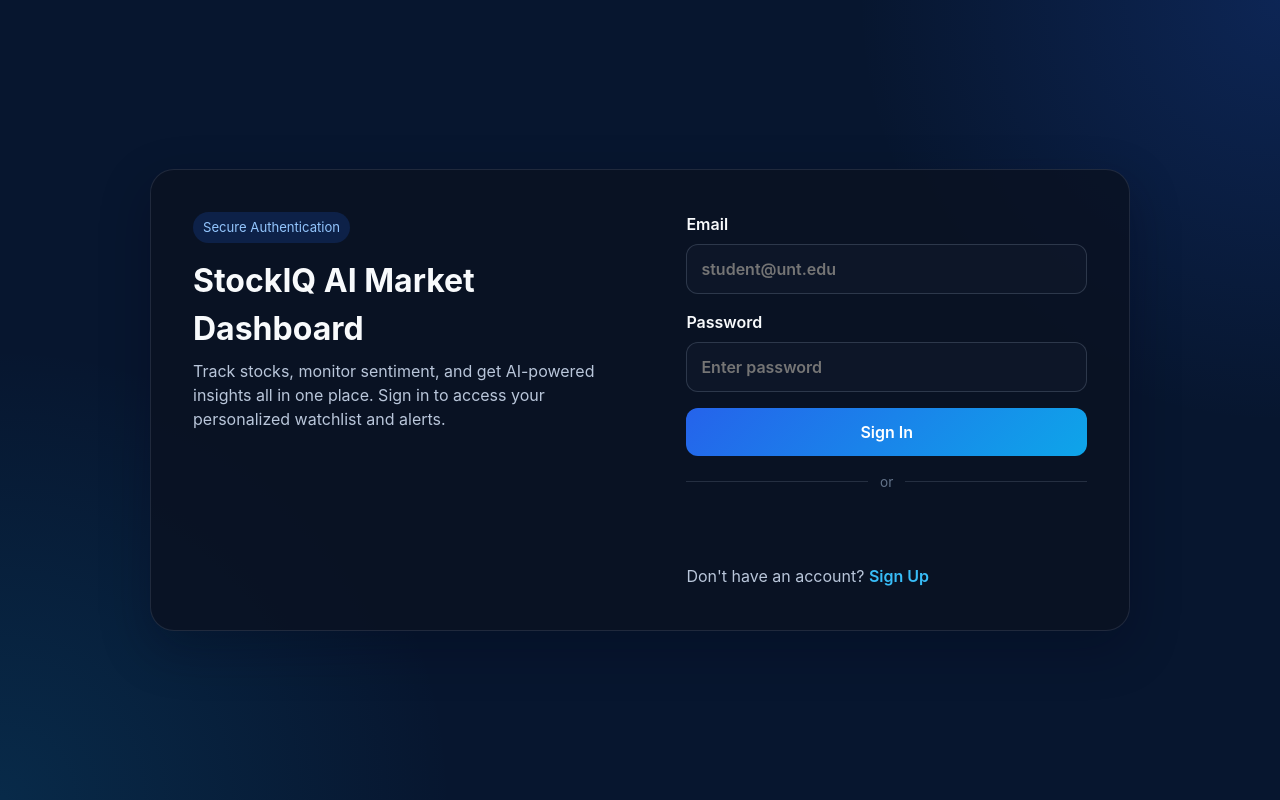
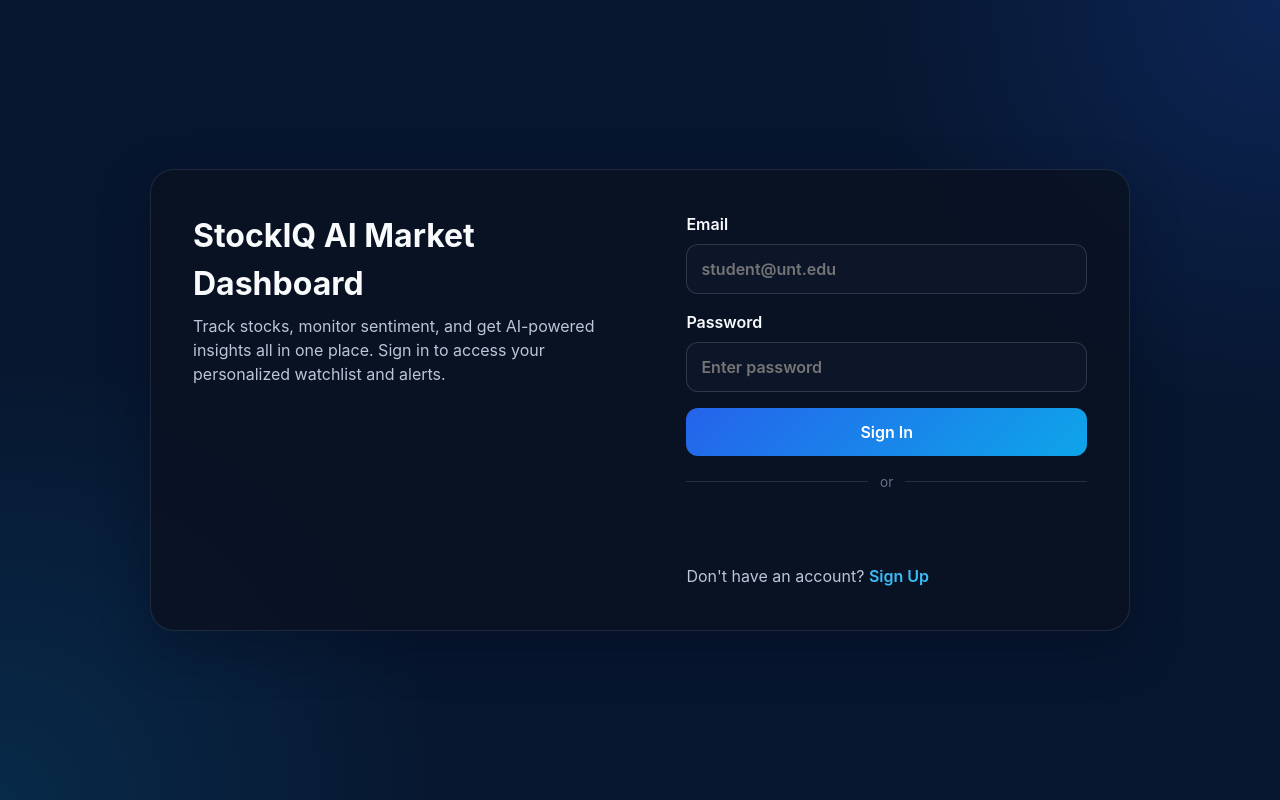
Before and after one commit to Team-Status-404/404-01-project-CSCE3444, a React (Vite) app in the folder frontend/: page /login in a window 1280 px wide. Built offline with nearby package versions, Linux system fonts and the light colour scheme; no server answers.

Commit message:
style: edit login page

```diff
--- a/frontend/src/pages/LoginPage.tsx
+++ b/frontend/src/pages/LoginPage.tsx
@@ -64,7 +64,6 @@ export default function LoginPage() {
     <div className="login-page">
       <div className="login-panel">
         <div className="login-copy">
-          <span className="eyebrow">Secure Authentication</span>
           <h1>StockIQ AI Market Dashboard</h1>
           <p>
             Track stocks, monitor sentiment, and get AI-powered insights all in one place.
```
